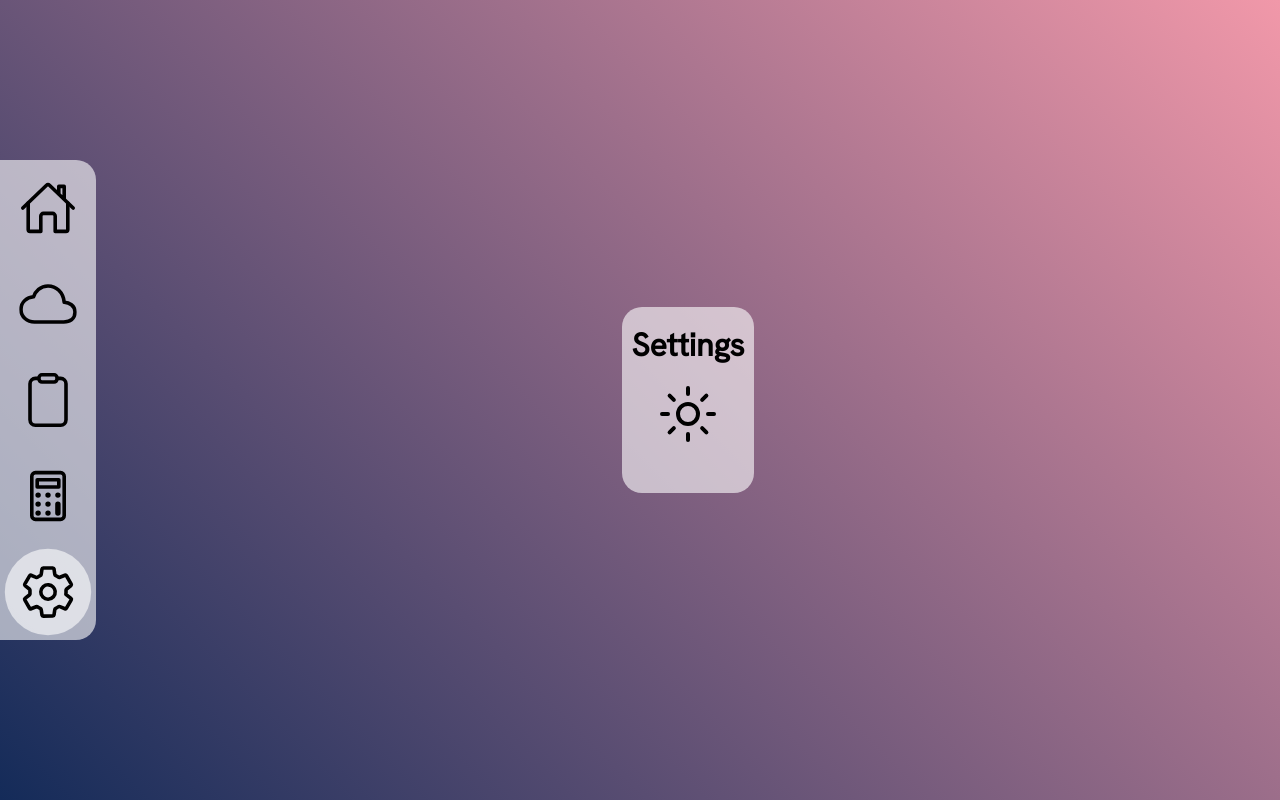
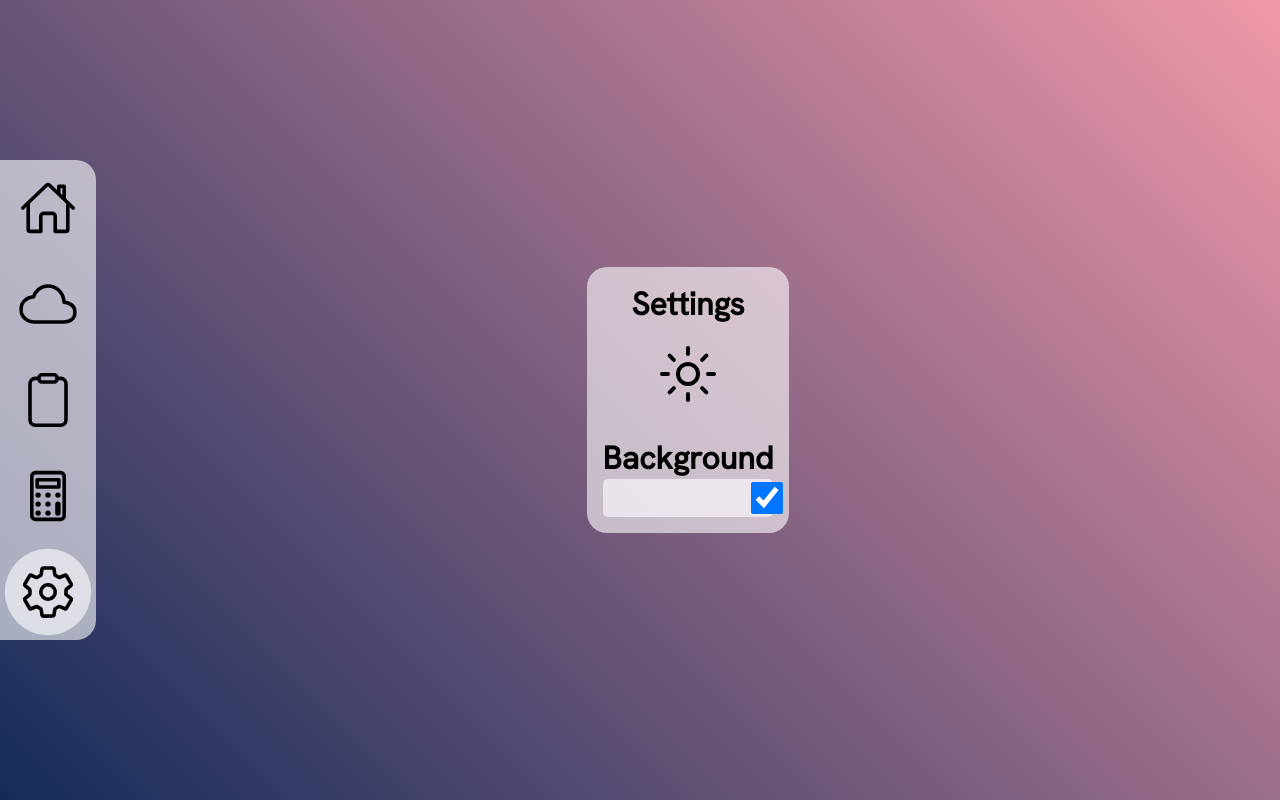
Before and after one commit to Stribx/ViteApp, a React (Vite) app: page /ViteApp/settings in a window 1280 px wide. Built offline with nearby package versions, Linux system fonts and the light colour scheme.

Commit message:
Add new settings
Add a checkbox to disable the animate background

```diff
--- a/src/App.jsx
+++ b/src/App.jsx
@@ -11,6 +11,7 @@ const Calculator = lazy(() => import("./pages/calculator/Calculator"));
 const Settings = lazy(() => import("./pages/settings/Settings"));
 
 function App() {
+  const [isAnimate, setIsAnimate] = useState(true);
   const [isDarkMode, setIsDarkMode] = useState(false);
   const location = useLocation();
 
@@ -30,12 +31,12 @@ function App() {
     <AnimatePresence mode="wait">
       <motion.div
         animate={{
-          background: [
-            "linear-gradient(45deg,#142b59 0%,#f299a9 100%)",
-            "linear-gradient(45deg,#f299a9 0%,#142b59 100%)",
-            "linear-gradient(45deg,#142b59 0%,#142b59 100%)",
-            "linear-gradient(45deg,#142b59 0%,#f299a9 100%)",
-          ],
+                background: isAnimate ? [
+                  "linear-gradient(45deg,#142b59 0%,#f299a9 100%)",
+                  "linear-gradient(45deg,#f299a9 0%,#142b59 100%)",
+                  "linear-gradient(45deg,#142b59 0%,#142b59 100%)",
+                  "linear-gradient(45deg,#142b59 0%,#f299a9 100%)",
+                ]:[],
         }}
         transition={{ duration: 8, repeat: Infinity, ease: "linear" }}
         className="App"
@@ -82,6 +83,8 @@ function App() {
                     <Settings
                       isDarkMode={isDarkMode}
                       setIsDarkMode={setIsDarkMode}
+                      isAnimate={isAnimate}
+                      setIsAnimate={setIsAnimate}
                     />
                   </AnimationPage>
                 }
--- a/src/pages/settings/Settings.css
+++ b/src/pages/settings/Settings.css
@@ -6,7 +6,6 @@
     flex-direction: column;
     align-items: center;
     overflow: hidden;
-    width: 100px;
 }
 .Settings .mode{
     display: flex;
@@ -21,3 +20,12 @@
     padding: 1rem;
     color: var(--main-text-color);
 }
+.Settings .checkbox{
+    background: var(--main-container-color);
+    border-radius: 5px;
+    width: 100%;
+}
+.Settings input[type='checkbox']{
+    height: 32px;
+    width: 32px;
+}
--- a/src/pages/settings/Settings.jsx
+++ b/src/pages/settings/Settings.jsx
@@ -1,7 +1,13 @@
 import "./Settings.css";
 import DarkMode from "../../components/button/Darkmode";
+import { motion } from "framer-motion";
 
 export default function Settings(props) {
+
+  function handleBackground(e) {
+    props.setIsAnimate(e.target.checked);
+  }
+
   return (
     <div className="Settings">
       <h1>Settings</h1>
@@ -9,6 +15,12 @@ export default function Settings(props) {
           isDarkMode={props.isDarkMode}
           setIsDarkMode={props.setIsDarkMode}
         />
+        <h1>Background</h1>
+        <div className="checkbox">
+          <motion.input
+          animate={{x: props.isAnimate ? "450%": "0%" }}
+           type="checkbox" name="checkbox" id="checkbox" checked={props.isAnimate} onChange={handleBackground} />
+        </div>
     </div>
   );
 }
```
